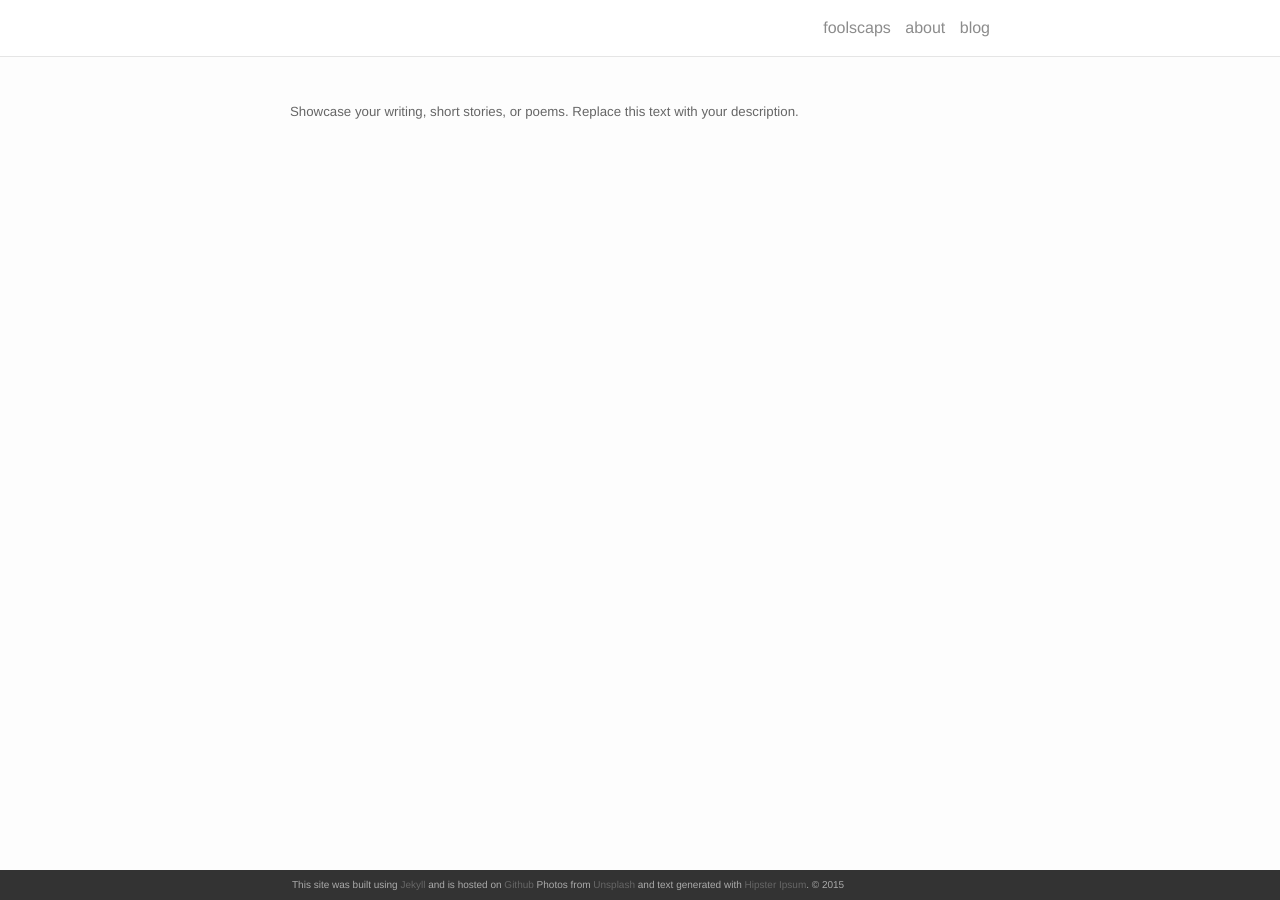
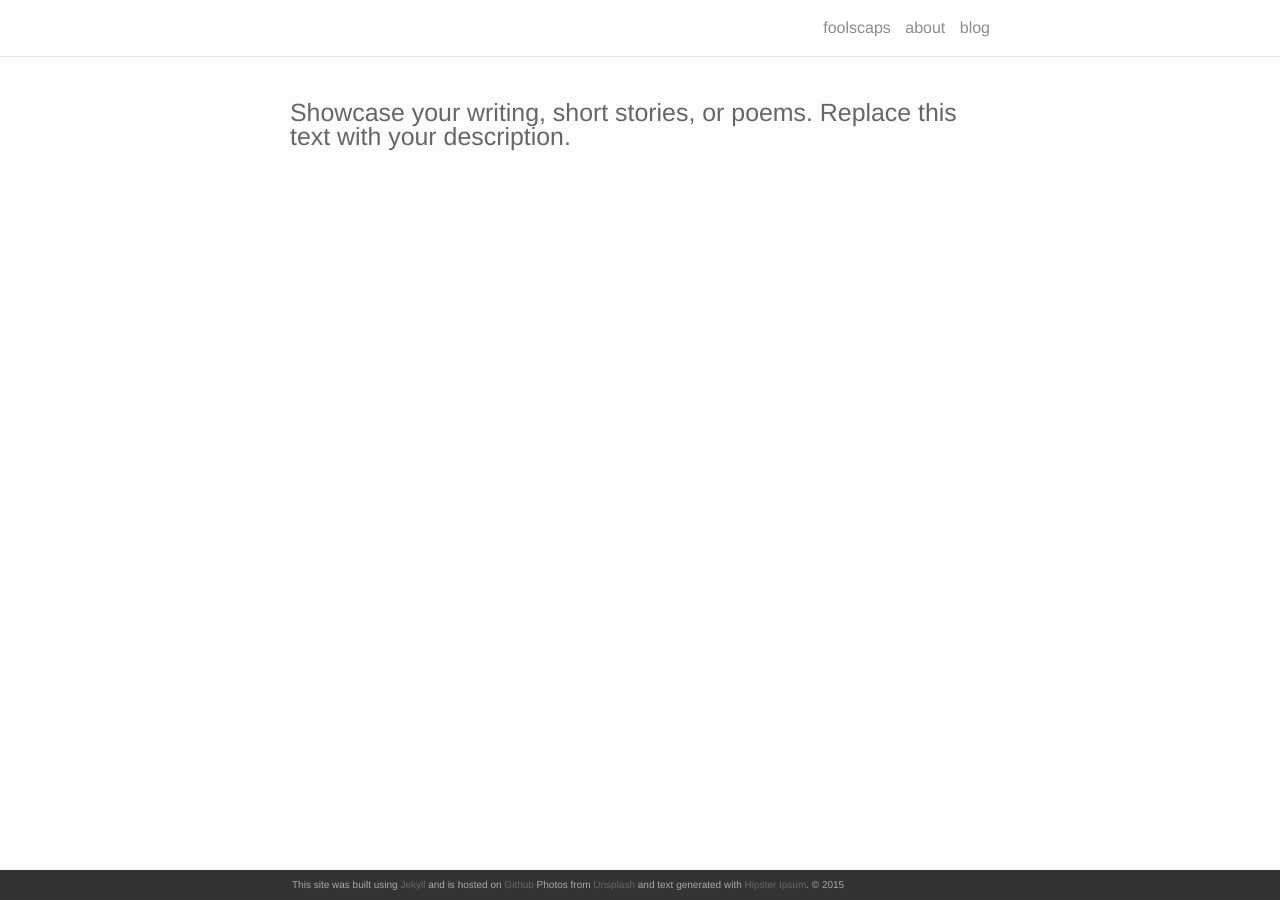
Before and after one commit to foolscaps/foolscaps.github.io, a Jekyll site: the page built from poetry.md, in a window 1280 px wide. Built offline with Jekyll 4.4.1, drawn with Linux system fonts in a browser that asks for light colours; nearby versions of some CDN libraries.

Commit message:
Update page.html

```diff
--- a/_layouts/page.html
+++ b/_layouts/page.html
@@ -3,7 +3,7 @@ layout: default
 ---
 <div class="post">
 
-  <header class="post-header">
+  <header class="page-heading">
     <h1 class="post-title">{{ page.title }}</h1>
     <h5 class="post-description">{{ page.description }}</h5>
   </header>
```
